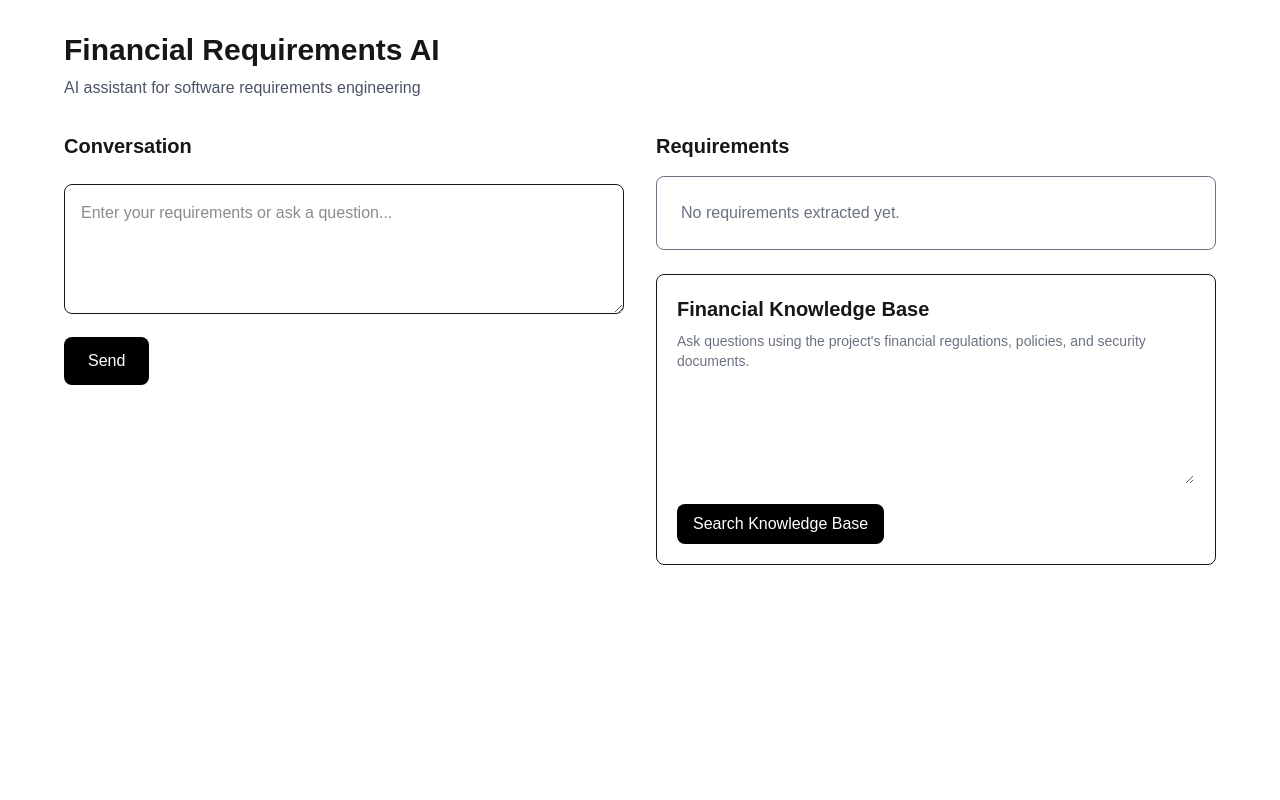
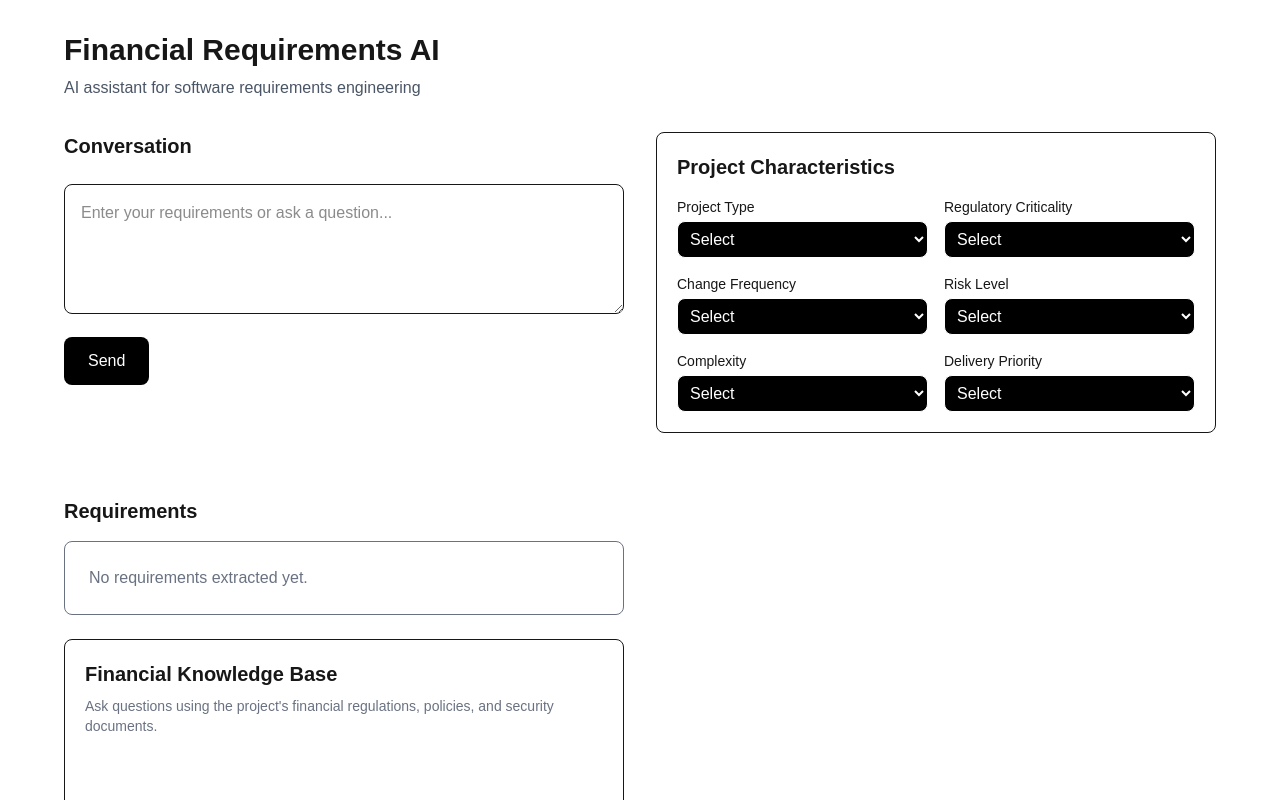
Before and after one commit to compu-TEE/SE-MP, a Next.js app in the folder frontend/: page / in a window 1280 px wide. Shown: the top 800 px of the page. Built offline with nearby package versions, Linux system fonts and the light colour scheme.

Commit message:
SDLC Recommendation

```diff
--- a/frontend/app/page.tsx
+++ b/frontend/app/page.tsx
@@ -58,6 +58,15 @@ type RiskAnalysis = {
   summary: string;
 };
 
+type ProjectCharacteristics = {
+  project_type: string;
+  regulatory_criticality: string;
+  change_frequency: string;
+  risk_level: string;
+  complexity: string;
+  delivery_priority: string;
+};
+
 type Message = {
   role: "user" | "model";
   content: string;
@@ -73,6 +82,15 @@ export default function Home() {
   const [qualityAnalysis, setQualityAnalysis] = useState<QualityAnalysis | null>(null);
   const [complianceAnalysis, setComplianceAnalysis] = useState<ComplianceAnalysis | null>(null);
   const [riskAnalysis, setRiskAnalysis] = useState<RiskAnalysis | null>(null);
+  const [projectCharacteristics, setProjectCharacteristics] =
+  useState<ProjectCharacteristics>({
+    project_type: "",
+    regulatory_criticality: "",
+    change_frequency: "",
+    risk_level: "",
+    complexity: "",
+    delivery_priority: "",
+  });
   const [ragQuery, setRagQuery] = useState("");
   const [ragAnswer, setRagAnswer] = useState("");
   const [ragSources, setRagSources] = useState<
@@ -404,6 +422,211 @@ const getRiskSeverity = (requirementId: string) => {
             >
               {loading ? "Thinking..." : "Send"}
             </button>
+          </div>
+
+          <div className="mb-8 rounded-lg border p-5">
+            <h2 className="mb-4 text-xl font-semibold">
+              Project Characteristics
+            </h2>
+
+            <div className="grid gap-4 md:grid-cols-2">
+
+              {/* Project Type */}
+              <div>
+                <label className="mb-1 block text-sm font-medium">
+                  Project Type
+                </label>
+
+                <select
+                  className="w-full rounded-lg border p-2 bg-black text-white"
+                  value={projectCharacteristics.project_type}
+                  onChange={(e) =>
+                    setProjectCharacteristics({
+                      ...projectCharacteristics,
+                      project_type: e.target.value,
+                    })
+                  }
+                >
+                  <option value="" className="bg-white text-black">
+                    Select
+                  </option>
+                  <option value="digital banking" className="bg-white text-black">
+                    Digital Banking
+                  </option>
+                  <option value="loan processing" className="bg-white text-black">
+                    Loan Processing
+                  </option>
+                  <option value="payments" className="bg-white text-black">
+                    Payments
+                  </option>
+                  <option value="fraud detection" className="bg-white text-black">
+                    Fraud Detection
+                  </option>
+                  <option value="insurance" className="bg-white text-black">
+                    Insurance
+                  </option>
+                  <option value="regulatory reporting" className="bg-white text-black">
+                    Regulatory Reporting
+                  </option>
+                </select>
+              </div>
+
+              {/* Regulatory Criticality */}
+              <div>
+                <label className="mb-1 block text-sm font-medium">
+                  Regulatory Criticality
+                </label>
+
+                <select
+                  className="w-full rounded-lg border p-2 bg-black text-white"
+                  value={projectCharacteristics.regulatory_criticality}
+                  onChange={(e) =>
+                    setProjectCharacteristics({
+                      ...projectCharacteristics,
+                      regulatory_criticality: e.target.value,
+                    })
+                  }
+                >
+                  <option value="" className="bg-white text-black">
+                    Select
+                  </option>
+                  <option value="low" className="bg-white text-black">
+                    Low
+                  </option>
+                  <option value="medium" className="bg-white text-black">
+                    Medium
+                  </option>
+                  <option value="high" className="bg-white text-black">
+                    High
+                  </option>
+                </select>
+              </div>
+
+              {/* Change Frequency */}
+              <div>
+                <label className="mb-1 block text-sm font-medium">
+                  Change Frequency
+                </label>
+
+                <select
+                  className="w-full rounded-lg border p-2 bg-black text-white"
+                  value={projectCharacteristics.change_frequency}
+                  onChange={(e) =>
+                    setProjectCharacteristics({
+                      ...projectCharacteristics,
+                      change_frequency: e.target.value,
+                    })
+                  }
+                >
+                  <option value="" className="bg-white text-black">
+                    Select
+                  </option>
+                  <option value="low" className="bg-white text-black">
+                    Low
+                  </option>
+                  <option value="medium" className="bg-white text-black">
+                    Medium
+                  </option>
+                  <option value="high" className="bg-white text-black">
+                    High
+                  </option>
+                </select>
+              </div>
+
+              {/* Risk Level */}
+              <div>
+                <label className="mb-1 block text-sm font-medium">
+                  Risk Level
+                </label>
+
+                <select
+                  className="w-full rounded-lg border p-2 bg-black text-white"
+                  value={projectCharacteristics.risk_level}
+                  onChange={(e) =>
+                    setProjectCharacteristics({
+                      ...projectCharacteristics,
+                      risk_level: e.target.value,
+                    })
+                  }
+                >
+                  <option value="" className="bg-white text-black">
+                    Select
+                  </option>
+                  <option value="low" className="bg-white text-black">
+                    Low
+                  </option>
+                  <option value="medium" className="bg-white text-black">
+                    Medium
+                  </option>
+                  <option value="high" className="bg-white text-black">
+                    High
+                  </option>
+                </select>
+              </div>
+
+              {/* Complexity */}
+              <div>
+                <label className="mb-1 block text-sm font-medium">
+                  Complexity
+                </label>
+
+                <select
+                  className="w-full rounded-lg border p-2 bg-black text-white"
+                  value={projectCharacteristics.complexity}
+                  onChange={(e) =>
+                    setProjectCharacteristics({
+                      ...projectCharacteristics,
+                      complexity: e.target.value,
+                    })
+                  }
+                >
+                  <option value="" className="bg-white text-black">
+                    Select
+                  </option>
+                  <option value="low" className="bg-white text-black">
+                    Low
+                  </option>
+                  <option value="medium" className="bg-white text-black">
+                    Medium
+                  </option>
+                  <option value="high" className="bg-white text-black">
+                    High
+                  </option>
+                </select>
+              </div>
+
+              {/* Delivery Priority */}
+              <div>
+                <label className="mb-1 block text-sm font-medium">
+                  Delivery Priority
+                </label>
+
+                <select
+                  className="w-full rounded-lg border p-2 bg-black text-white"
+                  value={projectCharacteristics.delivery_priority}
+                  onChange={(e) =>
+                    setProjectCharacteristics({
+                      ...projectCharacteristics,
+                      delivery_priority: e.target.value,
+                    })
+                  }
+                >
+                  <option value="" className="bg-white text-black">
+                    Select
+                  </option>
+                  <option value="speed" className="bg-white text-black">
+                    Speed
+                  </option>
+                  <option value="balanced" className="bg-white text-black">
+                    Balanced
+                  </option>
+                  <option value="assurance" className="bg-white text-black">
+                    Assurance
+                  </option>
+                </select>
+              </div>
+
+            </div>
           </div>
 
           {/* Requirements */}
```
Also changed, not shown: 1 other file (tests, documents, lock files or other folders).
